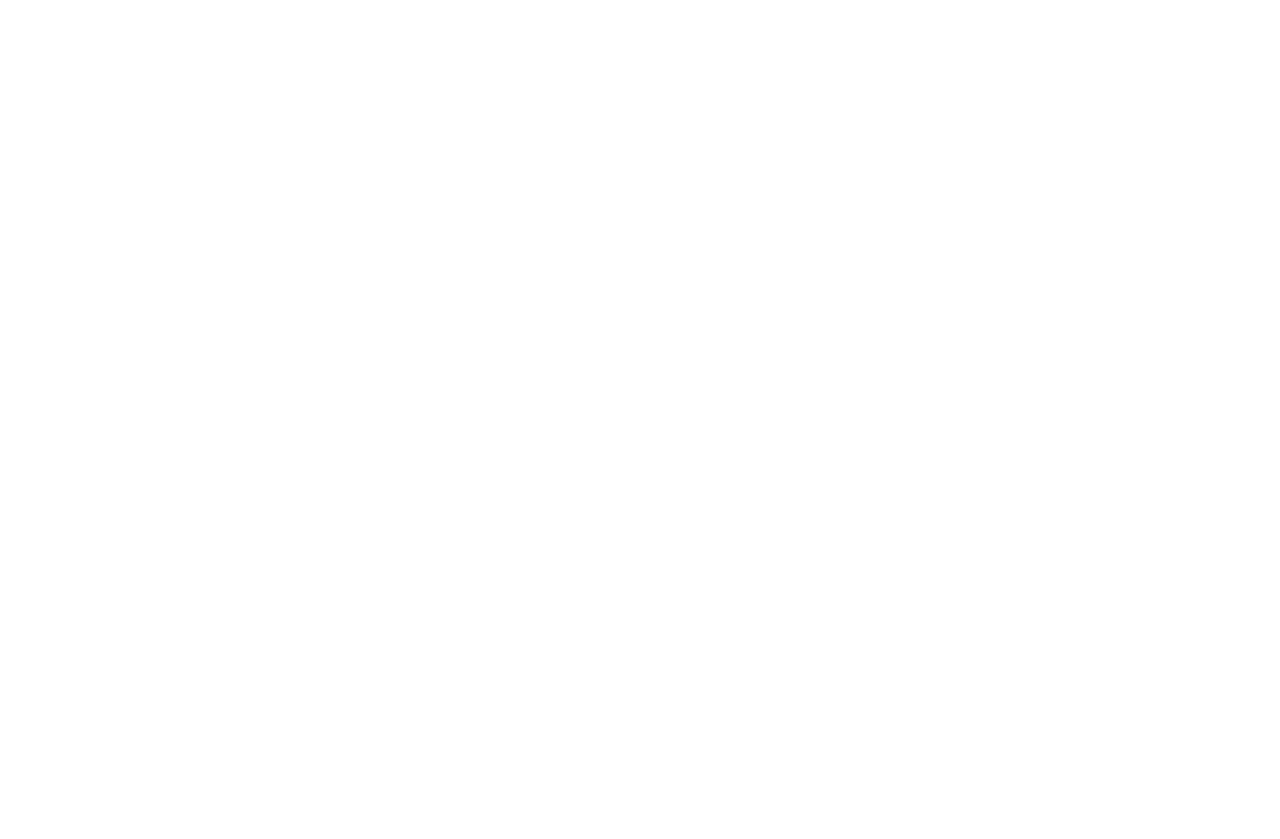
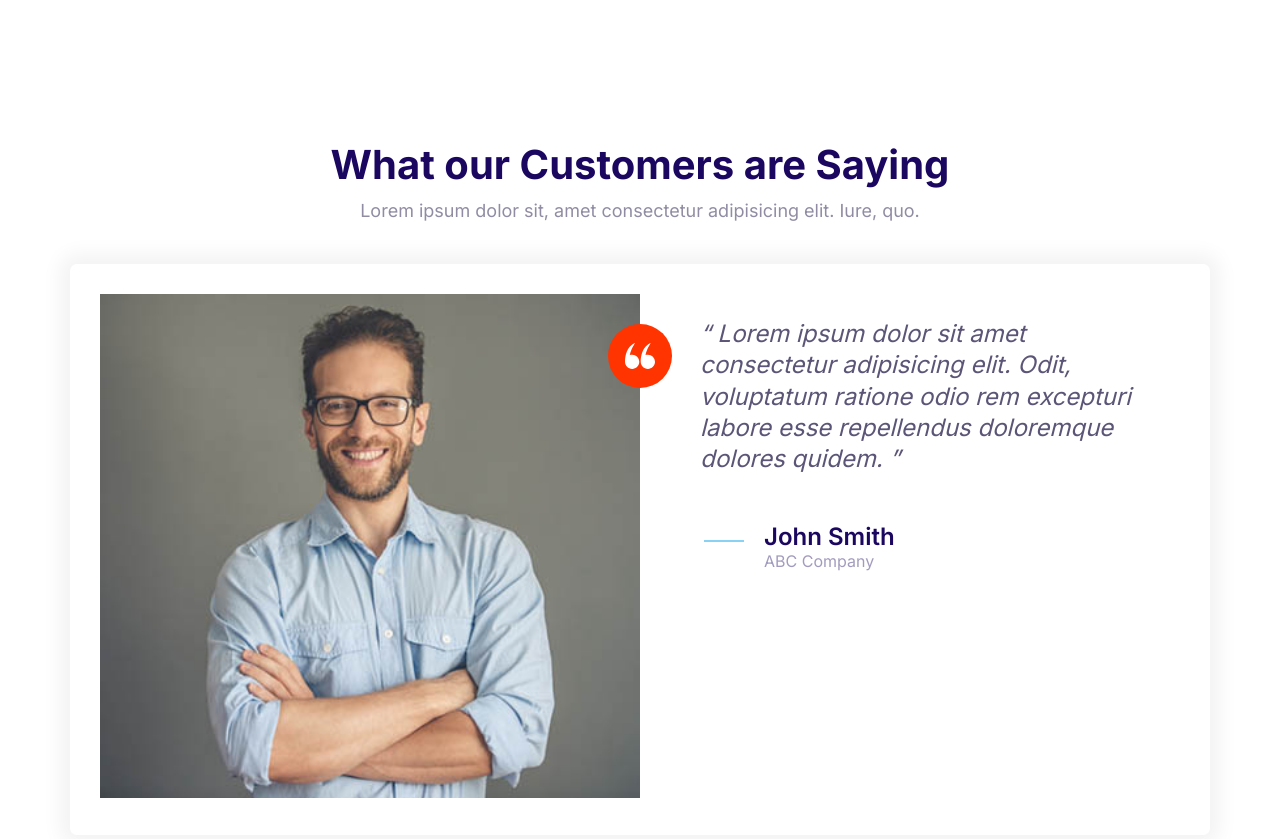
Before and after one commit to NimaHZ79/MyRep., a plain HTML site: page index.html in a window 1280 px wide. Before the commit the page ends 800 px from the top, so only its background shows below. Drawn offline with Linux system fonts and the light colour scheme.

Commit message:
Defining the testimonial block and its styles.

```diff
--- a/css/styles.css
+++ b/css/styles.css
@@ -636,6 +636,7 @@ a {
 
 .block__header {
   text-align: center;
+  margin-bottom: 4rem;
 }
 
 .block--dark {
--- a/index.html
+++ b/index.html
@@ -15,6 +15,53 @@
     <link rel="stylesheet" href="css/styles.css" />
   </head>
   <body>
+    <section class="block">
+      <header class="block__header">
+        <h2>What our Customers are Saying</h2>
+        <p>
+          Lorem ipsum dolor sit, amet consectetur adipisicing elit. Iure, quo.
+        </p>
+      </header>
+      <div class="container">
+        <body style="padding: 5rem">
+          <div class="card testimonial">
+            <div class="grid grid--cols-2">
+              <div class="testimonial__image">
+                <img
+                  src="images/testimonial.jpg"
+                  alt="A happy, smiling customer"
+                />
+                <span class="icon-container icon-container--accent">
+                  <svg class="icon--small icon--white">
+                    <use xlink:href="images/sprite.svg#quotes"></use>
+                  </svg>
+                </span>
+              </div>
+              <blockquote class="quote">
+                <p class="quote__text">
+                  Lorem ipsum dolor sit amet consectetur adipisicing elit. Odit,
+                  voluptatum ratione odio rem excepturi labore esse repellendus
+                  doloremque dolores quidem.
+                </p>
+                <footer>
+                  <div class="media">
+                    <div class="media__image">
+                      <svg class="icon icon--primary quote__line">
+                        <use xlink:href="images/sprite.svg#line"></use>
+                      </svg>
+                    </div>
+                    <div class="media__body">
+                      <h3 class="media__title quote__author">John Smith</h3>
+                      <p class="quote__organization">ABC Company</p>
+                    </div>
+                  </div>
+                </footer>
+              </blockquote>
+            </div>
+          </div>
+        </body>
+      </div>
+    </section>
     <script src="js/main.js"></script>
   </body>
 </html>
```
